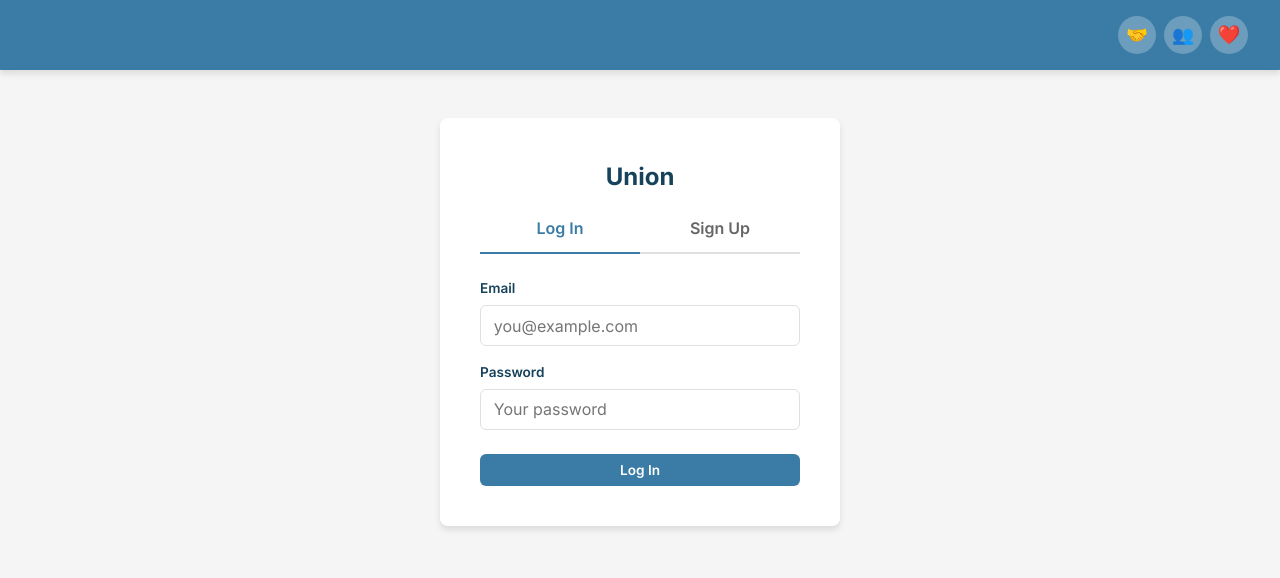
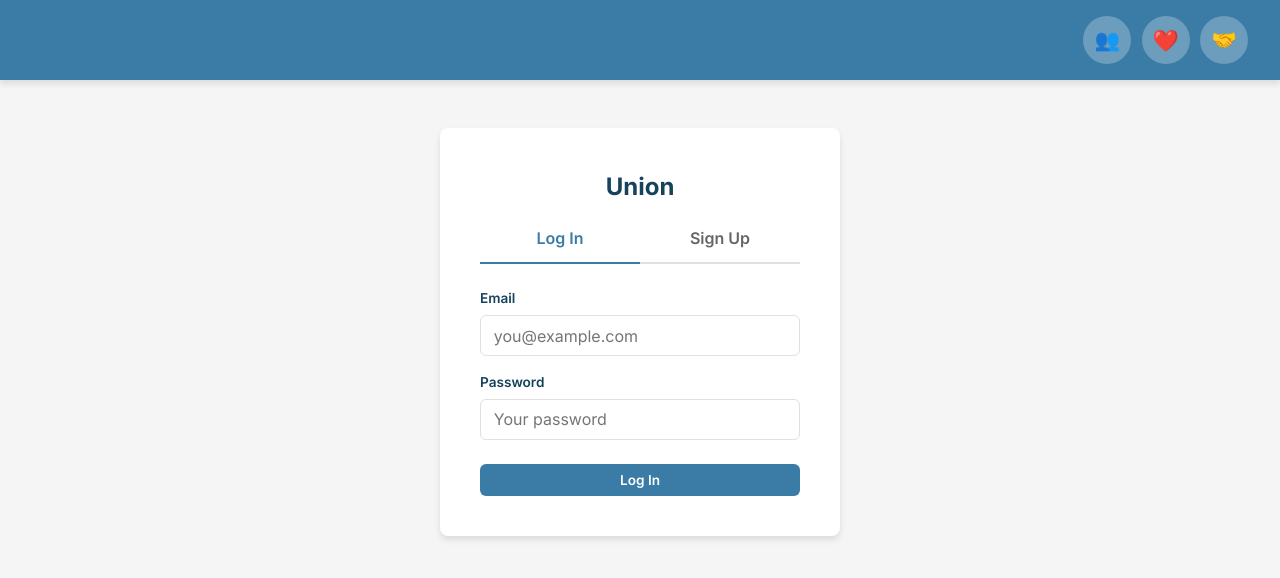
Before and after one commit to PhilipRosedale/philiprosedale.github.io, a plain HTML site: page fairshare/index.html in a window 1280 px wide. Drawn offline with nearby package versions, Linux system fonts and the light colour scheme.

Commit message:
Move buttons on main bar, make bigger

```diff
--- a/fairshare/index.html
+++ b/fairshare/index.html
@@ -32,9 +32,9 @@
     <span id="versionFloater" class="version-floater hidden">__BUILD_VERSION__</span>
     <span class="user-name" id="userDisplay" onclick="openPreferences()" title="Profile &amp; preferences"></span>
     <div class="header-right">
-        <button type="button" class="header-icon-btn" onclick="openMeetScreen()" title="Exchange contacts (show QR)" aria-label="Exchange contacts">🤝</button>
         <button type="button" class="header-icon-btn" onclick="openContactListScreen()" title="Contacts" aria-label="Contacts">👥</button>
         <button type="button" class="header-icon-btn header-heart-btn" onclick="openHeartDialog()" title="Love &amp; Trust" aria-label="Love and Trust">❤️</button>
+        <button type="button" class="header-icon-btn" onclick="openMeetScreen()" title="Exchange contacts (show QR)" aria-label="Exchange contacts">🤝</button>
     </div>
 </div>
 
--- a/fairshare/styles.css
+++ b/fairshare/styles.css
@@ -56,7 +56,14 @@ body {
     from { opacity: 0; transform: translateY(-4px); }
     to   { opacity: 1; transform: translateY(0); }
 }
-.header-right { display: flex; align-items: center; gap: 0.5rem; }
+/* margin-left: auto pins actions to the right when .user-name is max-width capped on narrow screens */
+.header-right {
+    display: flex;
+    align-items: center;
+    gap: 0.65rem;
+    flex-shrink: 0;
+    margin-left: auto;
+}
 .header .user-name {
     font-size: 0.9rem;
     opacity: 0.9;
@@ -68,16 +75,17 @@ body {
     text-overflow: ellipsis;
     min-width: 0;
 }
-.header-right { flex-shrink: 0; }
 .header .user-name:hover { opacity: 1; }
 .header-icon-btn {
-    width: 38px;
-    height: 38px;
+    width: 48px;
+    height: 48px;
+    min-width: 48px;
+    min-height: 48px;
     border-radius: 50%;
     border: none;
     background: rgba(255,255,255,0.25);
     color: var(--white);
-    font-size: 1.1rem;
+    font-size: 1.28rem;
     cursor: pointer;
     display: flex;
     align-items: center;
@@ -90,12 +98,14 @@ body {
 
 /* Avatars */
 .header-avatar {
-    width: 38px;
-    height: 38px;
+    width: 48px;
+    height: 48px;
+    min-width: 48px;
+    min-height: 48px;
     border-radius: 50%;
     object-fit: cover;
     border: 2px solid rgba(255,255,255,0.5);
-    margin-right: 0.5rem;
+    margin-right: 0.65rem;
     cursor: pointer;
     flex-shrink: 0;
 }
@@ -1216,7 +1226,7 @@ body {
 .btn-trust:hover:not(:disabled) { background: var(--accent-color); }
 .btn-love { background: #d63384; color: var(--white); }
 .btn-love:hover:not(:disabled) { background: #b02a6e; }
-.header-heart-btn { color: #ff4d6d !important; font-size: 1.15rem !important; }
+.header-heart-btn { color: #ff4d6d !important; font-size: 1.32rem !important; }
 
 /* Family tree in contact details */
 .family-tree { margin-top: 1rem; padding-top: 0.75rem; border-top: 1px solid var(--light-gray); }
```
